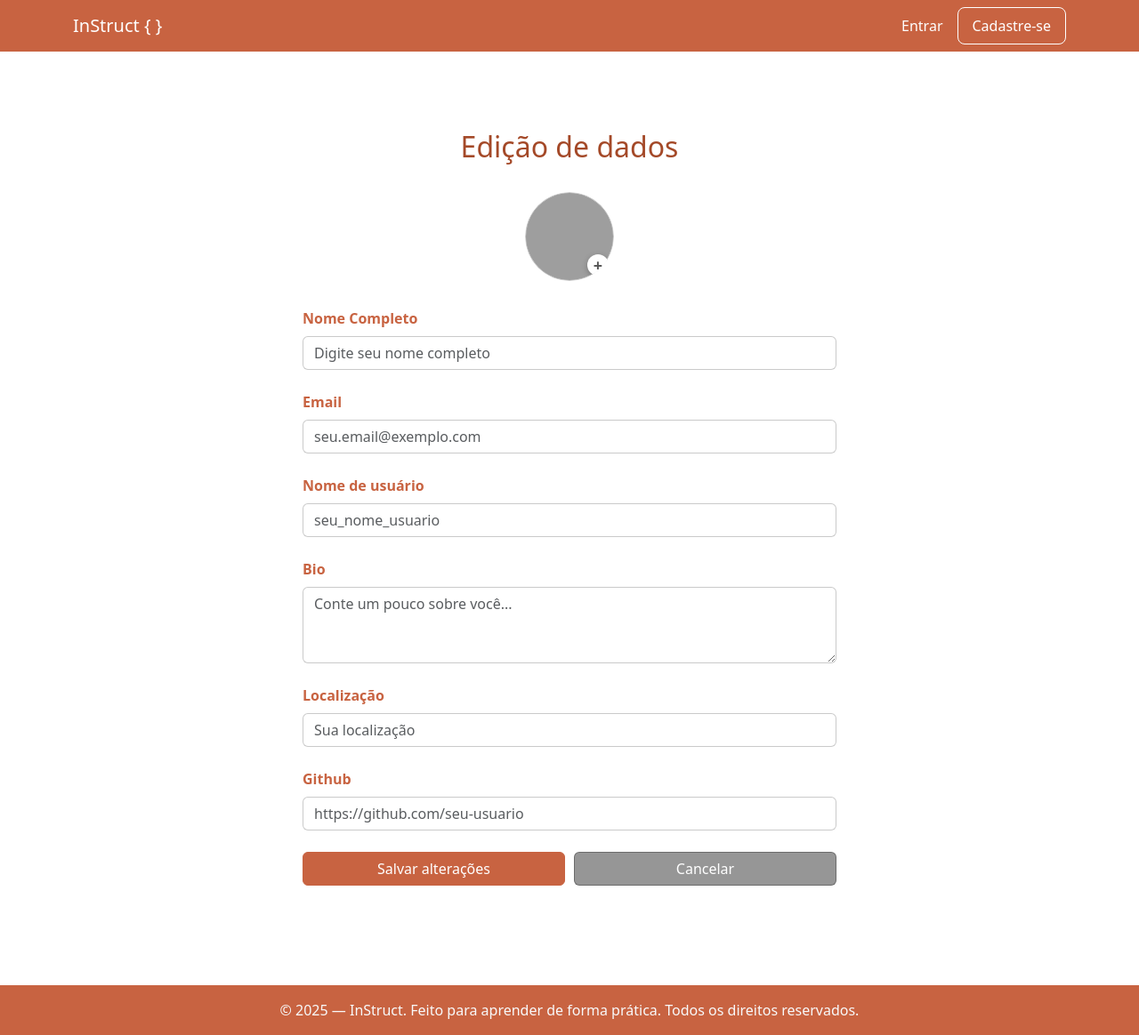
After one commit to Lucas-Vinicius-dev/InStruct, a Python web app: template templates/main/editar_perfil.html in a window 1280 px wide. The commit adds this page. Shown: the whole page at 89% size. Run offline with Jinja, Linux system fonts and the light colour scheme; the template is opened without the code that fills it, so the values that code supplies are empty; grey boxes are pictures that could not be loaded.

Commit message:
feat criada a estrutura e estilização da página de edição do perfil

```diff
--- a/static/css/custom.css
+++ b/static/css/custom.css
@@ -775,7 +775,6 @@ main {
     font-weight: bold;
 }
 
-
 .cadastro-container label::after,
 .login-container label::after {
     content: "*";
@@ -853,16 +852,102 @@ main {
     text-decoration-color: var(--brand-rose-dark);
 }
 
+.edicao-perfil-botoes {
+    display: flex;
+    gap: 10px;
+}
+
+#edicao-perfil-botao-cancelar {
+    background-color: rgba(80, 80, 80, 0.6);
+    border-color: rgba(80, 80, 80, 0.6);
+}
+
+#edicao-perfil-botao-cancelar:hover {
+    background-color: rgba(80, 80, 80, 0.8);
+    border-color: rgba(80, 80, 80, 0.8);
+}
+
+#edicao-perfil-botao-cancelar:focus {
+    background-color: rgba(80, 80, 80, 0.8) !important;
+    border-color: rgba(80, 80, 80, 0.8) !important;
+    box-shadow: 0 0 0 3px rgba(80, 80, 80, 0.25);
+}
+
 .secao-perfil-avatar {
     text-align: center;
+    user-select: none;
+    margin: 1.5rem auto;
 }
 
+.avatar-wrapper {
+    position: relative;
+    width: 100px;
+    height: 100px;
+    border-radius: 50%;
+    overflow: hidden;
+    cursor: pointer;
+}
+
+/* Página de Edição */
 .perfil-avatar {
     width: 100px;
     height: 100px;
+    object-fit: cover;
     border-radius: 50%;
-    margin-top: 1.5rem;
-    margin-bottom: 1.5rem;
+    transition: filter 0.3s ease;
+}
+
+.avatar-plus {
+    position: absolute;
+    bottom: 6px;
+    right: 6px;
+
+    width: 24px;
+    height: 24px;
+    border-radius: 50%;
+
+    background-color: #ffffff;
+    color: #555;
+
+    display: flex;
+    align-items: center;
+    justify-content: center;
+
+    font-size: 18px;
+    font-weight: bold;
+
+    box-shadow: 0 2px 6px rgba(0, 0, 0, 0.25);
+    transition: opacity 0.2s ease;
+}
+
+.avatar-overlay {
+    position: absolute;
+    inset: 0;
+    background-color: rgba(0, 0, 0, 0.45);
+
+    display: flex;
+    align-items: center;
+    justify-content: center;
+
+    opacity: 0;
+    transition: opacity 0.3s ease;
+}
+
+.avatar-icon {
+    font-size: 28px;
+    color: #fff;
+}
+
+.avatar-wrapper:hover .avatar-overlay {
+    opacity: 1;
+}
+
+.avatar-wrapper:hover .perfil-avatar {
+    filter: brightness(0.7);
+}
+
+.avatar-wrapper:hover .avatar-plus {
+    opacity: 0;
 }
 
 /* Media queries */
--- /dev/null
+++ b/templates/main/editar_perfil.html
@@ -0,0 +1,137 @@
+{% extends 'base.html' %}
+
+{% block title %}InStruct — Crie sua conta{% endblock %}
+
+{% block extra_css %}
+<link href="{{ url_for('static', filename='css/autenticacao.css') }}" rel="stylesheet">
+{% endblock %}
+
+{% block content %}
+
+<div class="perfil">
+    <div class="perfil-container">
+        <h2 class="perfil-titulo">Edição de dados</h2>
+
+        <form class="needs-validation" method="post" enctype="multipart/form-data" novalidate>
+            <div class="secao-perfil-avatar">
+                <label for="avatarInput">
+                    <div class="avatar-wrapper">
+                        <img class="perfil-avatar" src="https://api.dicebear.com/9.x/lorelei/svg?seed=user&backgroundColor=b6e3f4,c0aede,d1d4f9,ffd5dc" alt="Avatar do usuário" id="avatarPreview">
+
+                        <!-- Ícone visível SEM hover -->
+                        <div class="avatar-plus">+</div>
+
+                        <div class="avatar-overlay">
+                            <span class="avatar-icon"><i class="bi bi-camera-fill avatar-icon"></i></span>
+                        </div>
+                    </div>
+                </label>
+
+                <input type="file" id="avatarInput" name="avatar" accept="image/*" hidden>
+            </div>
+
+            <div class="mb-4">
+                <label for="nome-completo" class="form-label">Nome Completo</label>
+                <input type="text" id="nome-completo" class="form-control" name="nome-completo" value="{{ session['usuario']['nome_completo'] }}" placeholder="Digite seu nome completo" required>
+                <div class="invalid-feedback">
+                    Por favor, digite seu nome completo.
+                </div>
+            </div>
+
+            <div class="mb-4">
+                <label for="email" class="form-label">Email</label>
+                <input type="email" id="email" class="form-control" name="email" value="{{ session['usuario']['email'] }}" placeholder="seu.email@exemplo.com" required>
+                <div class="invalid-feedback">
+                    Por favor, digite um e-mail válido.
+                </div>
+            </div>
+
+            <div class="mb-4">
+                <label for="nome-usuario" class="form-label">Nome de usuário</label>
+                <input type="text" id="nome-usuario" class="form-control" name="nome-usuario" value="{{ session['usuario']['nome_usuario'] }}" placeholder="seu_nome_usuario" required>
+                <div class="invalid-feedback">
+                    Por favor, escolha um nome de usuário.
+                </div>
+            </div>
+
+            {% if session['usuario']['bio'] != 'None' %}
+                <div class="mb-4">
+                    <label for="bio" class="form-label">Bio</label>
+                    <textarea id="bio" class="form-control" name="bio" rows="3" placeholder="Conte um pouco sobre você...">{{ session['usuario']['bio'] }}</textarea>
+                </div>
+            {% else %}
+                <div class="mb-4">
+                    <label for="bio" class="form-label">Bio</label>
+                    <textarea id="bio" class="form-control" name="bio" rows="3" placeholder="Conte um pouco sobre você..."></textarea>
+                </div>
+            {% endif %}
+
+            {% if session['usuario']['localizacao'] != 'None' %}
+                <div class="mb-4">
+                    <label for="localizacao" class="form-label">Localização</label>
+                    <input type="text" id="localizacao" class="form-control" name="localizacao" value="{{ session['usuario']['localizacao'] }}" placeholder="Sua localização">
+                </div>
+            {% else %}
+                <div class="mb-4">
+                    <label for="localizacao" class="form-label">Localização</label>
+                    <input type="text" id="localizacao" class="form-control" name="localizacao" placeholder="Sua localização">
+                </div>
+            {% endif %}
+
+            {% if session['usuario']['link_github'] != 'None' %}
+                <div class="mb-4">
+                    <label for="link-github" class="form-label">Github</label>
+                    <input type="url" id="link-github" class="form-control" name="link-github" value="{{ session['usuario']['link_github'] }}" placeholder="https://github.com/seu-usuario">
+                </div>
+            {% else %}
+                <div class="mb-4">
+                    <label for="link-github" class="form-label">Github</label>
+                    <input type="url" id="link-github" class="form-control" name="link-github" placeholder="https://github.com/exemplo-seu-usuario">
+                </div>
+            {% endif %}
+
+            <div class="edicao-perfil-botoes">
+                <button type="submit" class="btn btn-primary mb-4">Salvar alterações</button>
+                <button type="submit" class="btn btn-primary mb-4" id="edicao-perfil-botao-cancelar">Cancelar</button>
+            </div>
+        </form>
+
+    </div>
+</div>
+
+<script>
+(() => {
+  'use strict'
+
+  const forms = document.querySelectorAll('.needs-validation')
+
+  Array.from(forms).forEach(form => {
+    form.addEventListener('submit', event => {
+      if (!form.checkValidity()) {
+        event.preventDefault()
+        event.stopPropagation()
+      }
+
+      form.classList.add('was-validated')
+    }, false)
+  })
+})()
+</script>
+
+<script>
+    // Previa da imagem do avatar antes do upload de fato
+    const avatarInput = document.getElementById('avatarInput');
+    const avatarPreview = document.getElementById('avatarPreview');
+
+    if (avatarInput) {
+        avatarInput.addEventListener('change', function(e) {
+            const file = e.target.files[0];
+            if (file) {
+                const reader = new FileReader();
+                reader.onload = function(event) {avatarPreview.src = event.target.result;};
+                reader.readAsDataURL(file);
+            }
+        });
+    }
+</script>
+{% endblock %}
--- a/templates/main/perfil.html
+++ b/templates/main/perfil.html
@@ -12,7 +12,7 @@
     <div class="perfil-container">
         <h2 class="perfil-titulo">Dados de perfil</h2>
 
-        <form class="needs-validation" action="{{ url_for('main.editar_perfil') }}" method="post" novalidate>
+        <form class="needs-validation" method="post" novalidate>
 
             <div class="secao-perfil-avatar">
                 <img class="perfil-avatar" src="https://api.dicebear.com/9.x/lorelei/svg?seed=user&backgroundColor=b6e3f4,c0aede,d1d4f9,ffd5dc" alt="Avatar do usuário" id="avatarPreview">
```
Also changed, not shown: app/main/routes.py (+29 -22 lines).
